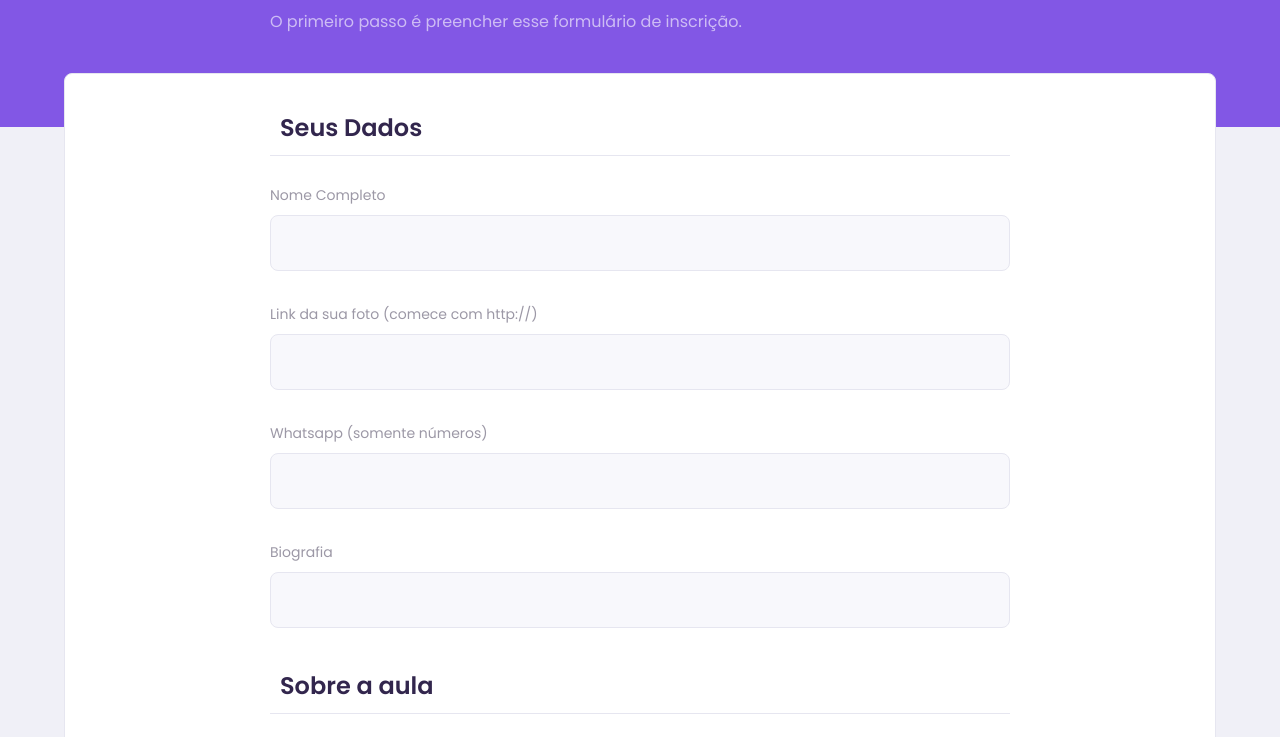
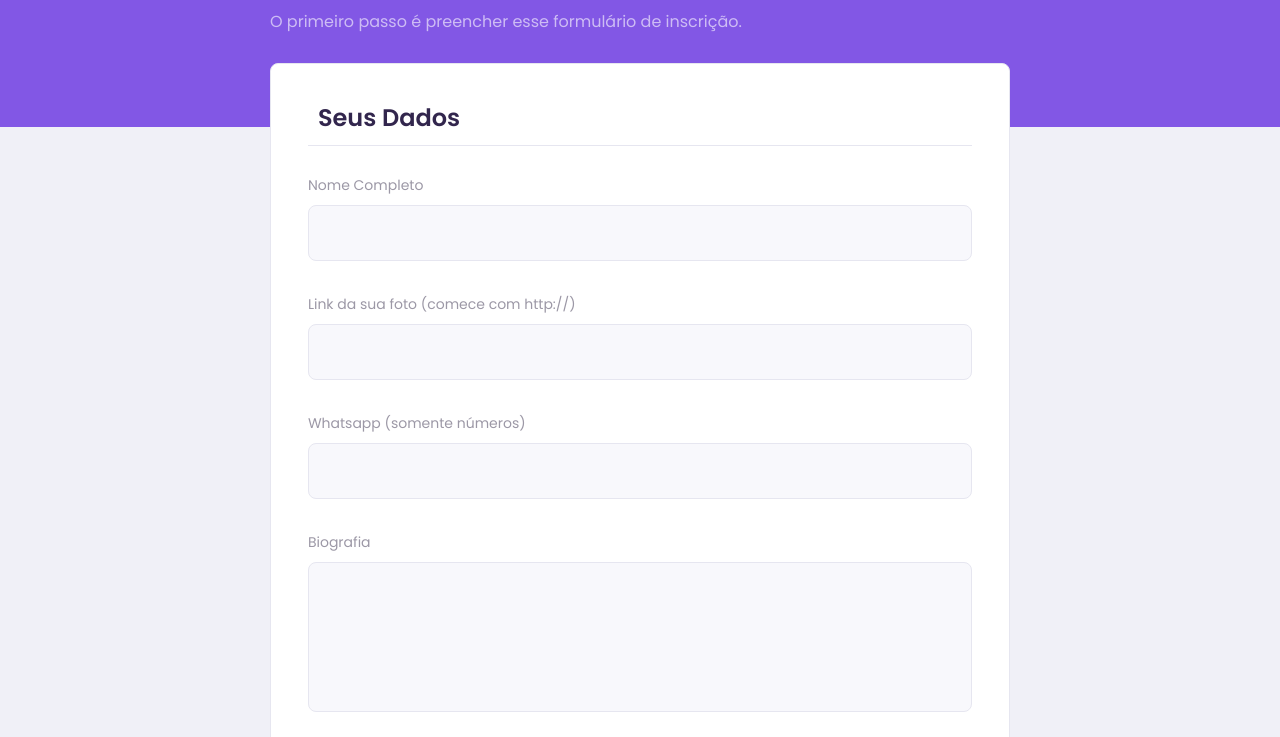
Before and after one commit to lenamiroux/Proffy, a plain HTML site: page give-classes.html in a window 1280 px wide. Shown: the part 213-950 px from the top of the page. Drawn offline with Linux system fonts and the light colour scheme.

Commit message:
More style details in page-teach

```diff
--- a/give-classes.html
+++ b/give-classes.html
@@ -54,11 +54,11 @@
               </div>
               <div class="input-block">
                 <label for="teacher-biography">Biografia</label>
-                <input
-                  type="textarea"
+                <textarea
+                  type="text"
                   name="teacher-biography"
                   id="teacher-biography"
-                />
+                /></textarea>
               </div>
             </div>
             <h2 class="form-section">Sobre a aula</h2>
--- a/styles/partials/page-teach.css
+++ b/styles/partials/page-teach.css
@@ -128,7 +128,8 @@ form button:hover {
 }
 
 .select-block select,
-.input-block input {
+.input-block input,
+textarea {
   width: 100%;
   height: 5.6rem;
   margin-top: 0.8rem;
@@ -138,6 +139,11 @@ form button:hover {
   outline: 0;
   padding: 0 1.6rem;
   font: 1.6rem Archivo;
+}
+
+.input-block textarea {
+  height: 150px;
+  resize: none;
 }
 
 .input-block {
@@ -246,7 +252,10 @@ form button:hover {
     margin-top: -67px;
     margin-left: 500px;
   }
-
+  .form-container {
+    max-width: 740px;
+    margin: -64px auto 80px auto;
+  }
   .form-container footer {
     display: flex;
     flex-direction: row;
```
